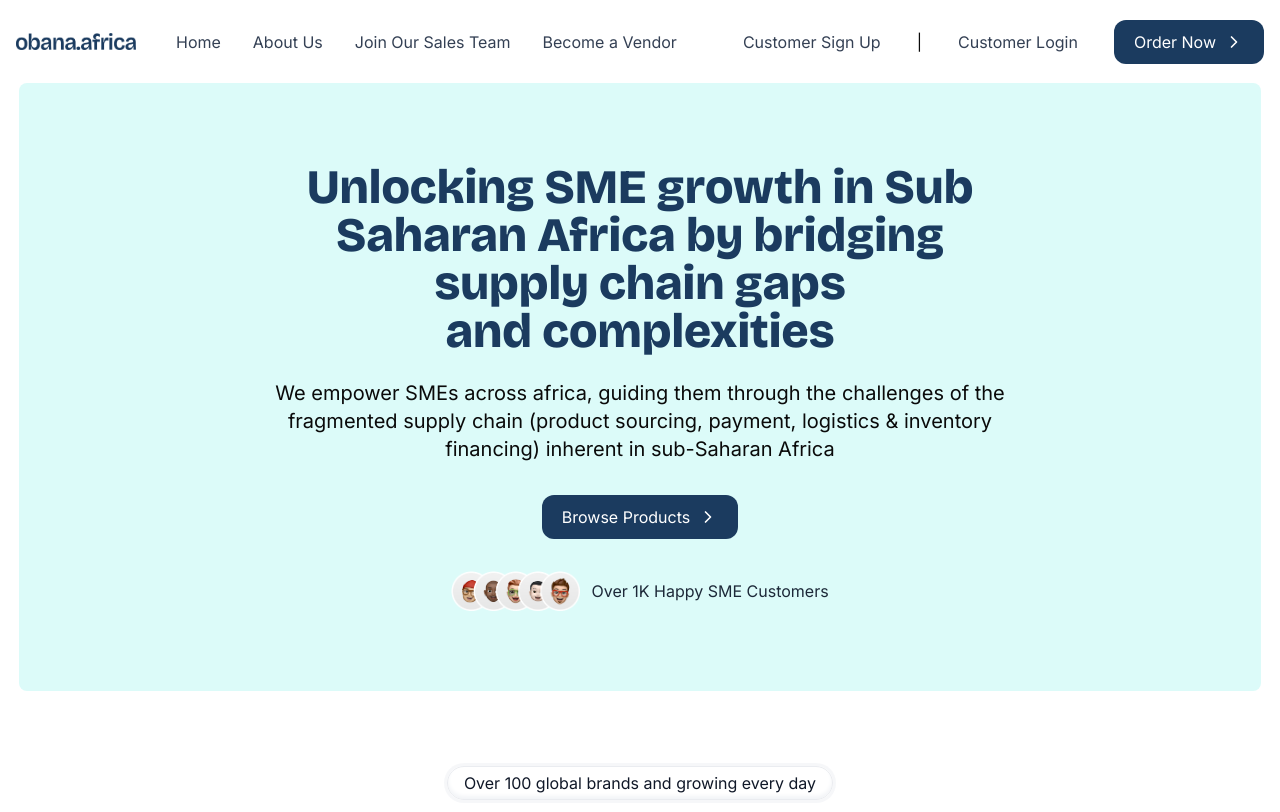
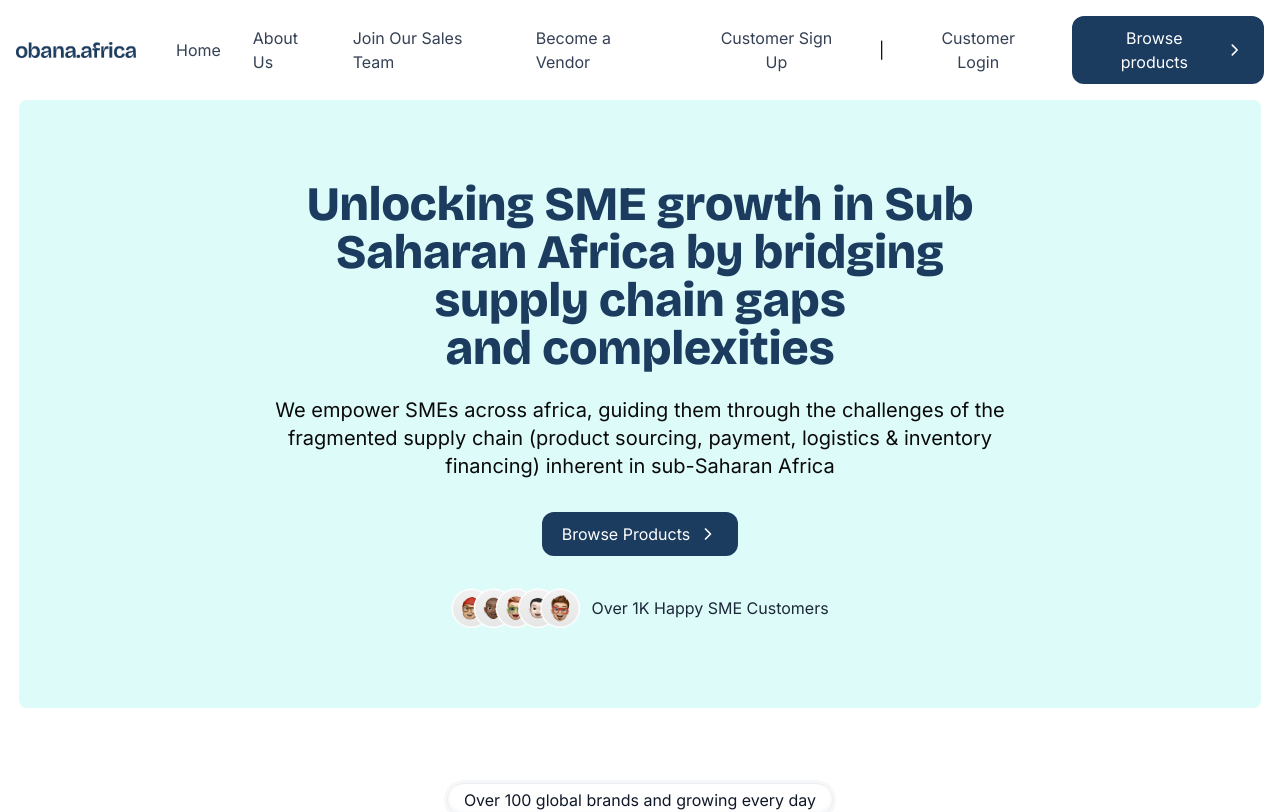
Before and after one commit to Korexszman/obanawebsite, a Next.js app: page / in a window 1280 px wide. Shown: the top 812 px of the page. Built offline with nearby package versions, Linux system fonts and the light colour scheme.

Commit message:
changed shop now to browse products

```diff
--- a/src/components/NavBar.tsx
+++ b/src/components/NavBar.tsx
@@ -129,8 +129,7 @@ const NavBar = () => {
                 window.open('https://shop.obana.africa/', '_blank')
               }
             >
-              {' '}
-              Order Now
+             Browse products
             </Button>
           </div>
         </div>
```
